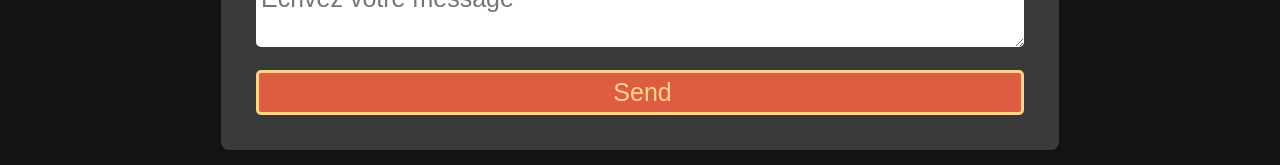
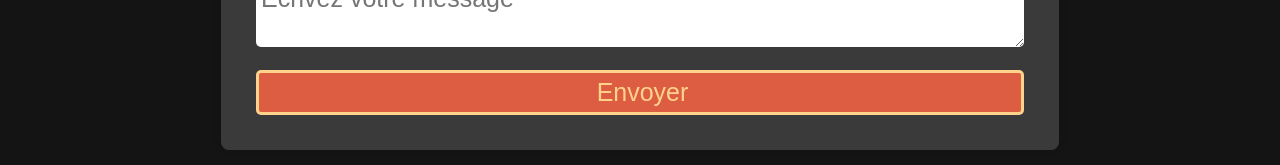
Before and after one commit to MEtourneaud/projet_react, a React (Create React App) app: page /contact in a window 1280 px wide. Shown: the part 540-705 px from the top of the page. Built offline with nearby package versions, Linux system fonts and the light colour scheme.

Commit message:
Fix form contact button value

```diff
--- a/src/pages/guest/contactPage/ContactPage.jsx
+++ b/src/pages/guest/contactPage/ContactPage.jsx
@@ -69,7 +69,7 @@ const ContactPage = () => {
             Message
             <textarea type="text" name="content" placeholder="Écrivez votre message" required />
           </label>
-          <input type="submit" value="Send" />
+          <input type="submit" value="Envoyer" />
         </form>
       </div>
       <Footer />
```
